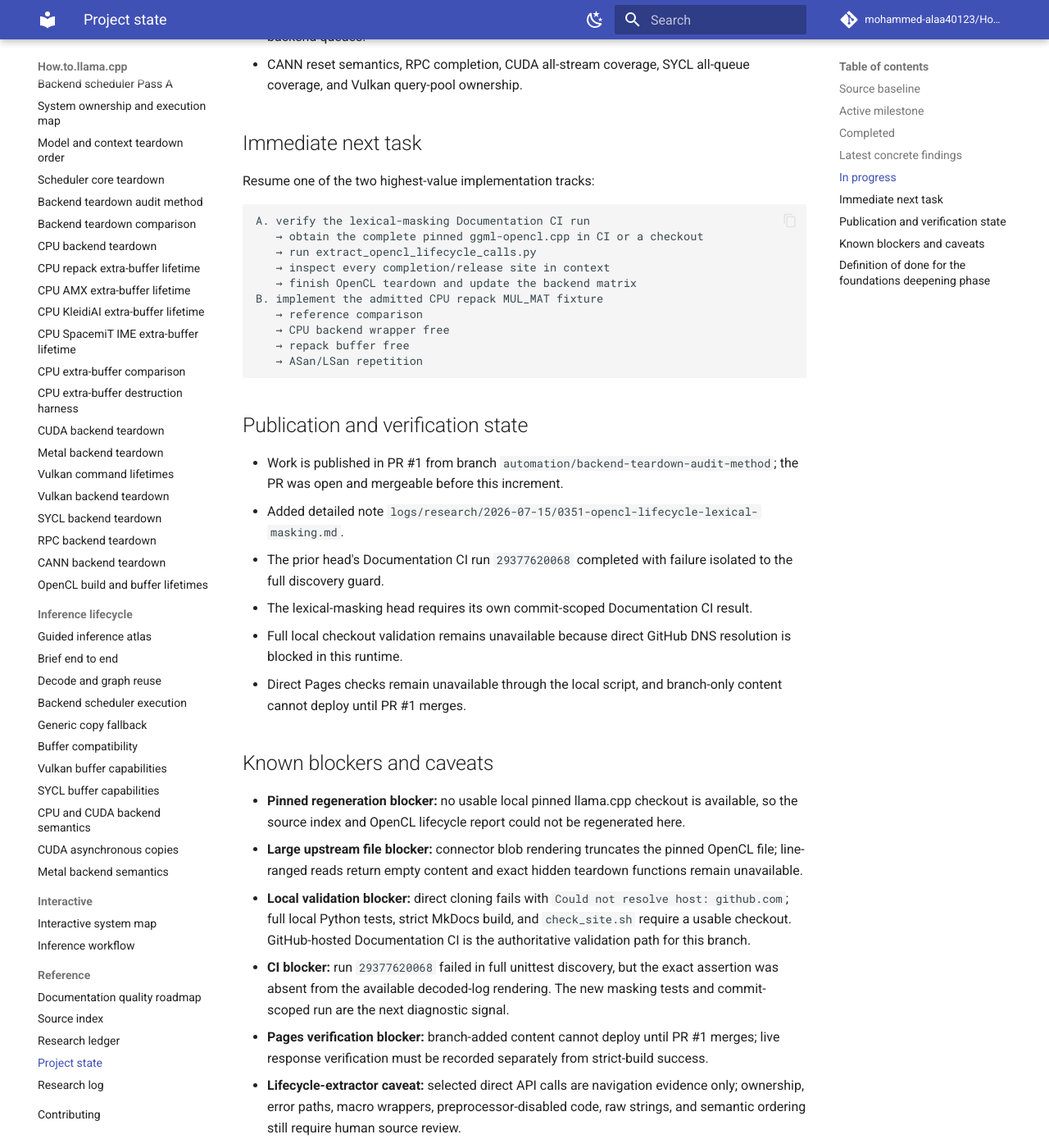
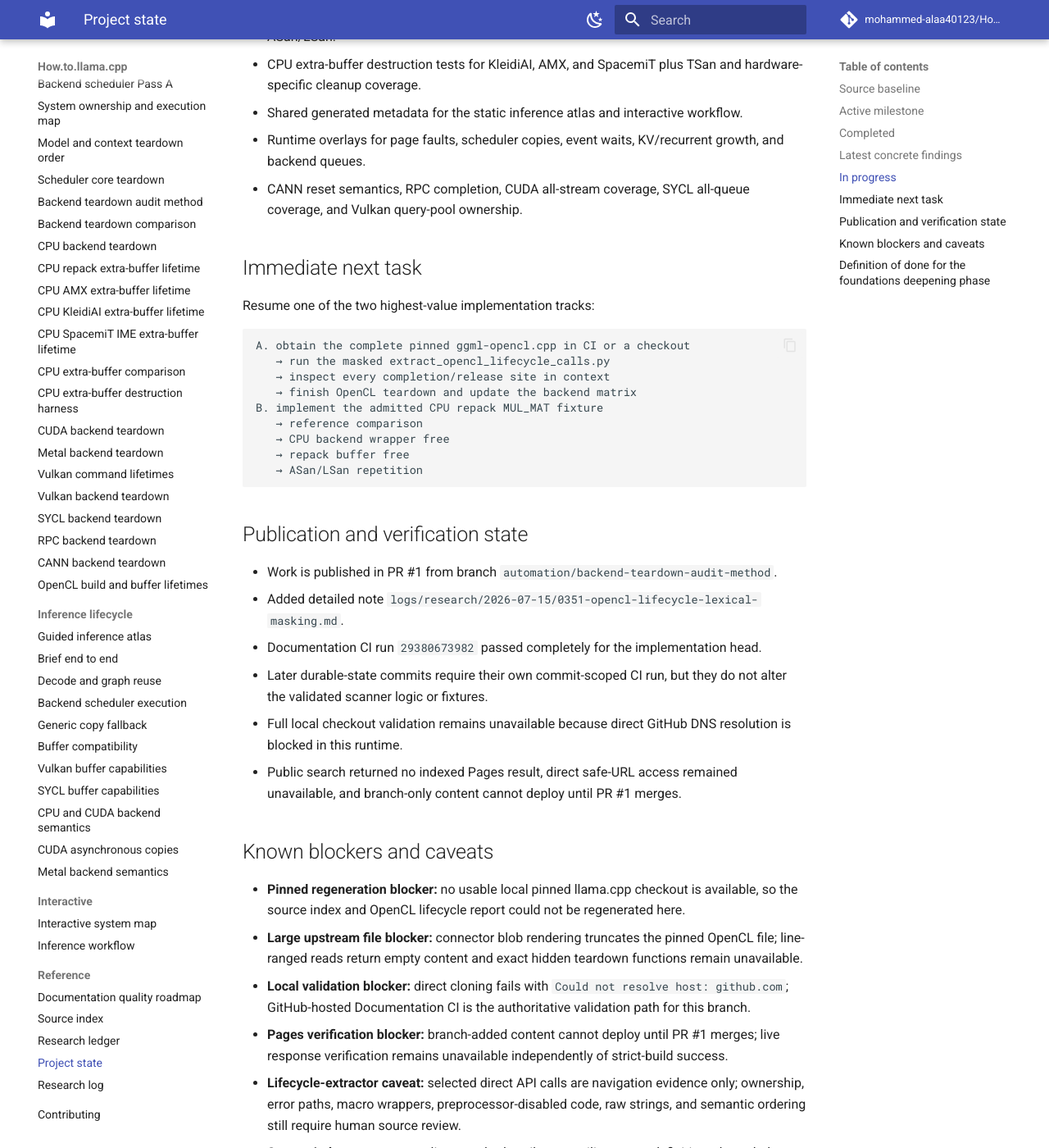
Before and after one commit to mohammed-alaa40123/How.to.llama.cpp, an MkDocs documentation site: the page built from docs/reference/project-state.md, in a window 1280 px wide and 1400 px high, scrolled down 2479 px. Shown: the whole window at 82% size. Built offline with MkDocs 1.6.1 and Material for MkDocs 9.7.7, drawn with Linux system fonts in a browser that asks for light colours; comment, search, counter and statistics services are not loaded; some of the changed text lies outside the part shown.

Commit message:
docs: record successful CI and try-block fix

````diff
--- a/docs/reference/project-state.md
+++ b/docs/reference/project-state.md
@@ -30,25 +30,28 @@
 - Cross-implementation CPU optional-buffer comparison and portable destruction-test matrix.
 - Implementation-ready CPU optional-buffer destruction-harness specification with admission, correctness, lifetime-ordering, and sanitizer assertions.
 - Documentation CI validation commands split into named steps with verbose unittest output.
-- Python unit tests split into source-index and interactive-link suites, followed by a full discovery guard.
+- Python unit tests split into source-index, boundary, unsupported-syntax, function-try-block, OpenCL lifecycle, and interactive-link suites, followed by a full discovery guard.
 - Source-index exact-line support for attributes, trailing returns, bounded constraints, operators, qualified special members, parenthesized initializer lists, and delegating constructors.
 - Negative boundary tests plus bounded telemetry for braced/multiline constructor initializers and constructor function-try-blocks.
 - Bounded OpenCL lifecycle-call extractor for completion/wait and queue/context/program/kernel/event/buffer release calls.
 - C/C++ comment and quoted-literal masking for lifecycle extraction while preserving exact source offsets and line numbers.
+- Function-try initializer-line guard preventing `try : member(...) {` from becoming a false ordinary-function symbol.
 
 ## Latest concrete findings
 
 - The original direct lifecycle-call regex could classify call-shaped text inside comments or strings as teardown evidence.
-- `mask_comments_and_literals()` now replaces line comments, block comments, string literals, and character literals with spaces while preserving newlines and source length.
+- `mask_comments_and_literals()` replaces line comments, block comments, string literals, and character literals with spaces while preserving newlines and source length.
 - Direct code calls remain available to the bounded OpenCL API regex; focused regression coverage checks comments, strings, escaped character literals, multiline comments, and exact post-mask lines.
 - A local focused reproduction returned only the real `clFlush` call on line 6 after several masked false-positive candidates.
-- Documentation CI run `29377620068` failed only at full unittest discovery after dedicated source-index and interactive-link suites passed; connector-rendered logs did not expose the exact failing assertion.
+- Dedicated CI proved the OpenCL lifecycle suite passes independently.
+- The full-discovery failure was isolated to constructor function-try-block coverage: `FUNC_RE` treated `try : device(device) {` as a function definition named `device`.
+- A bounded `(?!try[\t ]*:)` guard prevents that partial record while preserving constructor function-try telemetry.
+- Documentation CI run `29380673982` passed the complete suite and strict MkDocs for implementation head `540add358890507fb04f48f4a8e239e1a060971a`.
 - The pinned OpenCL blob remains `f283f65690af7790e163092207647d16dac9fb3e`.
 
 ## In progress
 
-- Commit-scoped Documentation CI verification for the lexical-masking increment.
-- Regeneration of the pinned source inventory with line-aware records, pinned source links, unsupported-syntax counts, and the OpenCL lifecycle-call report.
+- Regeneration of the pinned source inventory with line-aware records, pinned source links, unsupported-syntax counts, and the masked OpenCL lifecycle-call report.
 - Exact OpenCL backend/context teardown, queue completion, scheduler events/buffers, and program/kernel/context release order.
 - Implementation of the first CPU repack backend-free-before-buffer-free test fixture under ASan/LSan.
 - CPU extra-buffer destruction tests for KleidiAI, AMX, and SpacemiT plus TSan and hardware-specific cleanup coverage.
@@ -61,9 +64,8 @@
 Resume one of the two highest-value implementation tracks:
 
 ```text
-A. verify the lexical-masking Documentation CI run
-   → obtain the complete pinned ggml-opencl.cpp in CI or a checkout
-   → run extract_opencl_lifecycle_calls.py
+A. obtain the complete pinned ggml-opencl.cpp in CI or a checkout
+   → run the masked extract_opencl_lifecycle_calls.py
    → inspect every completion/release site in context
    → finish OpenCL teardown and update the backend matrix
 B. implement the admitted CPU repack MUL_MAT fixture
@@ -75,20 +77,19 @@
 
 ## Publication and verification state
 
-- Work is published in PR #1 from branch `automation/backend-teardown-audit-method`; the PR was open and mergeable before this increment.
+- Work is published in PR #1 from branch `automation/backend-teardown-audit-method`.
 - Added detailed note `logs/research/2026-07-15/0351-opencl-lifecycle-lexical-masking.md`.
-- The prior head's Documentation CI run `29377620068` completed with failure isolated to the full discovery guard.
-- The lexical-masking head requires its own commit-scoped Documentation CI result.
+- Documentation CI run `29380673982` passed completely for the implementation head.
+- Later durable-state commits require their own commit-scoped CI run, but they do not alter the validated scanner logic or fixtures.
 - Full local checkout validation remains unavailable because direct GitHub DNS resolution is blocked in this runtime.
-- Direct Pages checks remain unavailable through the local script, and branch-only content cannot deploy until PR #1 merges.
+- Public search returned no indexed Pages result, direct safe-URL access remained unavailable, and branch-only content cannot deploy until PR #1 merges.
 
 ## Known blockers and caveats
 
 - **Pinned regeneration blocker:** no usable local pinned llama.cpp checkout is available, so the source index and OpenCL lifecycle report could not be regenerated here.
 - **Large upstream file blocker:** connector blob rendering truncates the pinned OpenCL file; line-ranged reads return empty content and exact hidden teardown functions remain unavailable.
-- **Local validation blocker:** direct cloning fails with `Could not resolve host: github.com`; full local Python tests, strict MkDocs build, and `check_site.sh` require a usable checkout. GitHub-hosted Documentation CI is the authoritative validation path for this branch.
-- **CI blocker:** run `29377620068` failed in full unittest discovery, but the exact assertion was absent from the available decoded-log rendering. The new masking tests and commit-scoped run are the next diagnostic signal.
-- **Pages verification blocker:** branch-added content cannot deploy until PR #1 merges; live response verification must be recorded separately from strict-build success.
+- **Local validation blocker:** direct cloning fails with `Could not resolve host: github.com`; GitHub-hosted Documentation CI is the authoritative validation path for this branch.
+- **Pages verification blocker:** branch-added content cannot deploy until PR #1 merges; live response verification remains unavailable independently of strict-build success.
 - **Lifecycle-extractor caveat:** selected direct API calls are navigation evidence only; ownership, error paths, macro wrappers, preprocessor-disabled code, raw strings, and semantic ordering still require human source review.
 - **Source-index caveat:** same-line standard attributes, trailing-return definitions, bounded same-line constraints, bounded operators, qualified out-of-class special members, and bounded parenthesized member/delegating constructor initializer lists are recognized. Braced and multiline constructor initializers and constructor function-try-blocks remain intentionally omitted from navigation but are counted as bounded candidates.
 - **Telemetry caveat:** unsupported-syntax counts are prioritization signals, not parser-completeness metrics, and may undercount or overcount unusual C++ forms.
````
